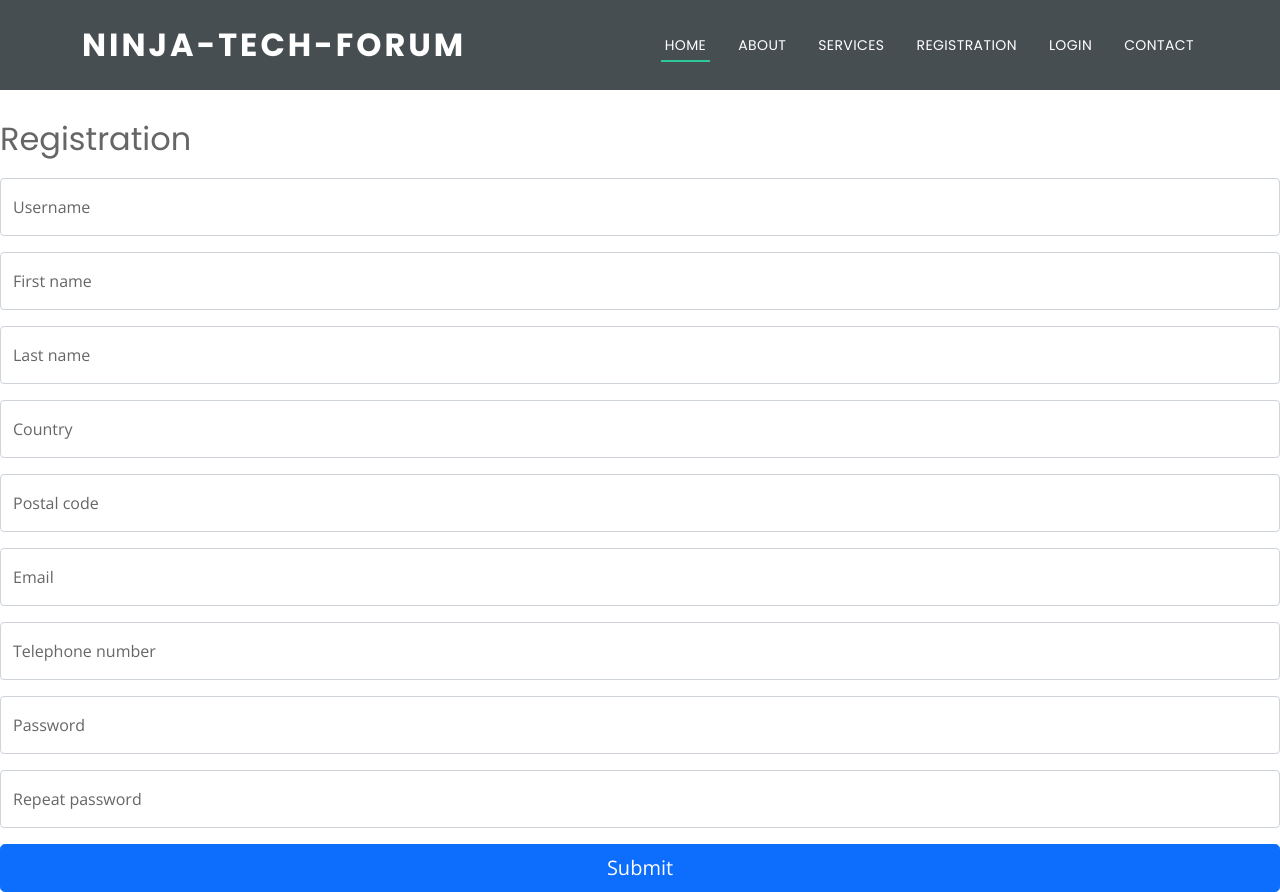
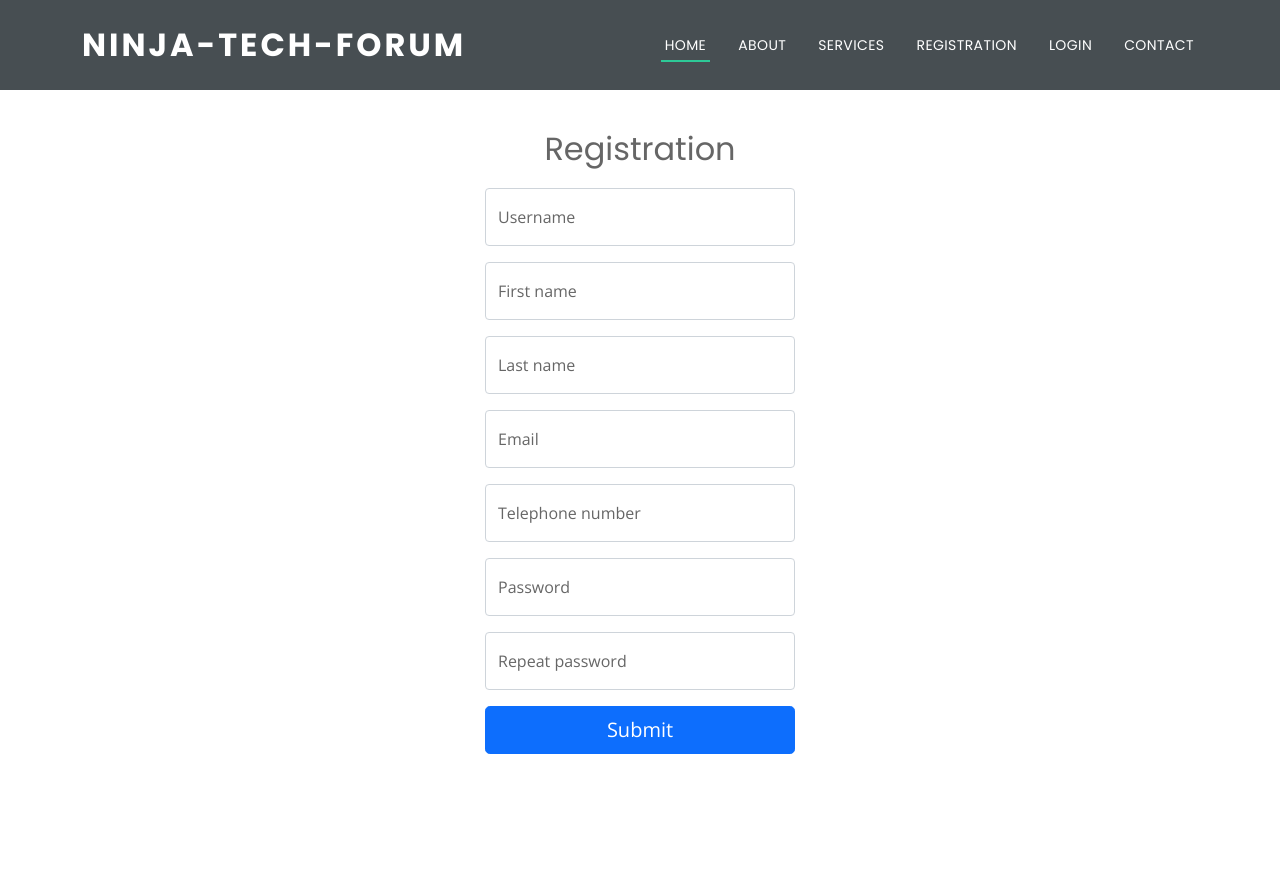
Before and after one commit to blaz-k/ninja-tech-forum, a Flask app: page /registration in a window 1280 px wide. After the commit the page ends 754 px from the top, so only its background shows below. Run offline with Flask 2, Linux system fonts and the light colour scheme; some libraries are stand-ins or nearby versions.

Commit message:
registration form

```diff
--- a/main.py
+++ b/main.py
@@ -13,8 +13,6 @@ class User(db.Model):
     username = db.Column(db.String, unique=True)
     first_name = db.Column(db.String, unique=False)
     last_name = db.Column(db.String, unique=False)
-    country = db.Column(db.String, unique=False)
-    postal_code = db.Column(db.Integer, unique=False)
     email = db.Column(db.String, unique=True)
     phone_number = db.Column(db.Integer, unique=True)
     password = db.Column(db.String, unique=False)
@@ -54,8 +52,6 @@ def registration():
         username = request.form.get("username")
         first_name = request.form.get("first-name")
         last_name = request.form.get("last-name")
-        country = request.form.get("country")
-        postal_code = request.form.get("postal-code")
         email = request.form.get("user-email")
         phone_number = request.form.get("telephone")
         password = request.form.get("password")
@@ -69,7 +65,7 @@ def registration():
             if password == repeat:
                 password_hash = sha256(password.encode("utf-8")).hexdigest()
                 new_user = User(username=username, first_name=first_name, last_name=last_name,
-                                country=country, postal_code=postal_code, email=email,
+                                email=email,
                                 phone_number=phone_number, password=password_hash)
                 new_user.save()
 
--- /dev/null
+++ b/static/css/registration.css
@@ -0,0 +1,17 @@
+body{
+    background: #040404 url("../img/db5.jpg") center no-repeat;
+    background-size: cover;
+    height: 100%;
+
+}
+
+.registration {
+  width: 100%;
+  max-width: 330px;
+  padding: 10px;
+  margin: auto;
+}
+
+h2{
+    text-align: center;
+}
--- a/templates/base.html
+++ b/templates/base.html
@@ -23,6 +23,8 @@
       <link href="/static/vendor/boxicons/css/boxicons.min.css" rel="stylesheet">
       <link href="/static/vendor/glightbox/css/glightbox.min.css" rel="stylesheet">
       <link href="/static/vendor/swiper/swiper-bundle.min.css" rel="stylesheet">
+     {% block link %}
+    {% endblock link %}
 
       <!-- Template Main CSS File -->
       <link href="/static/css/style.css" rel="stylesheet">
--- a/templates/registration.html
+++ b/templates/registration.html
@@ -2,6 +2,11 @@
 
 
 {% block title %}Registration{% endblock title %}
+
+{% block link %}
+    <link href="/static/css/registration.css" rel="stylesheet">
+{% endblock link %}
+
 
 
 {% block content %}
@@ -11,7 +16,7 @@
 <br>
 <br>
 <form action="/registration" method="post" >
-    <main>
+    <main class="container registration">
         <h2>Registration</h2>
         <div class="form-floating mb-3" >
           <input type="text" name="username" class="form-control" id="floatingUsername" placeholder="Username">
@@ -24,14 +29,6 @@
         <div class="form-floating mb-3">
           <input type="text" name="last-name" class="form-control" id="floatingLastname" placeholder="Last name">
           <label for="floatingLastname">Last name</label>
-        </div>
-        <div class="form-floating mb-3">
-          <input type="text" name="country" class="form-control" id="floatingCountry" placeholder="Country">
-          <label for="floatingCountry">Country</label>
-        </div>
-        <div class="form-floating mb-3">
-          <input type="number" name="postal-code" class="form-control" id="floatingPostal" placeholder="Postal code">
-          <label for="floatingPostal">Postal code</label>
         </div>
         <div class="form-floating mb-3">
           <input type="email" name="user-email" class="form-control" id="floatingEmail" placeholder="Email">
```
